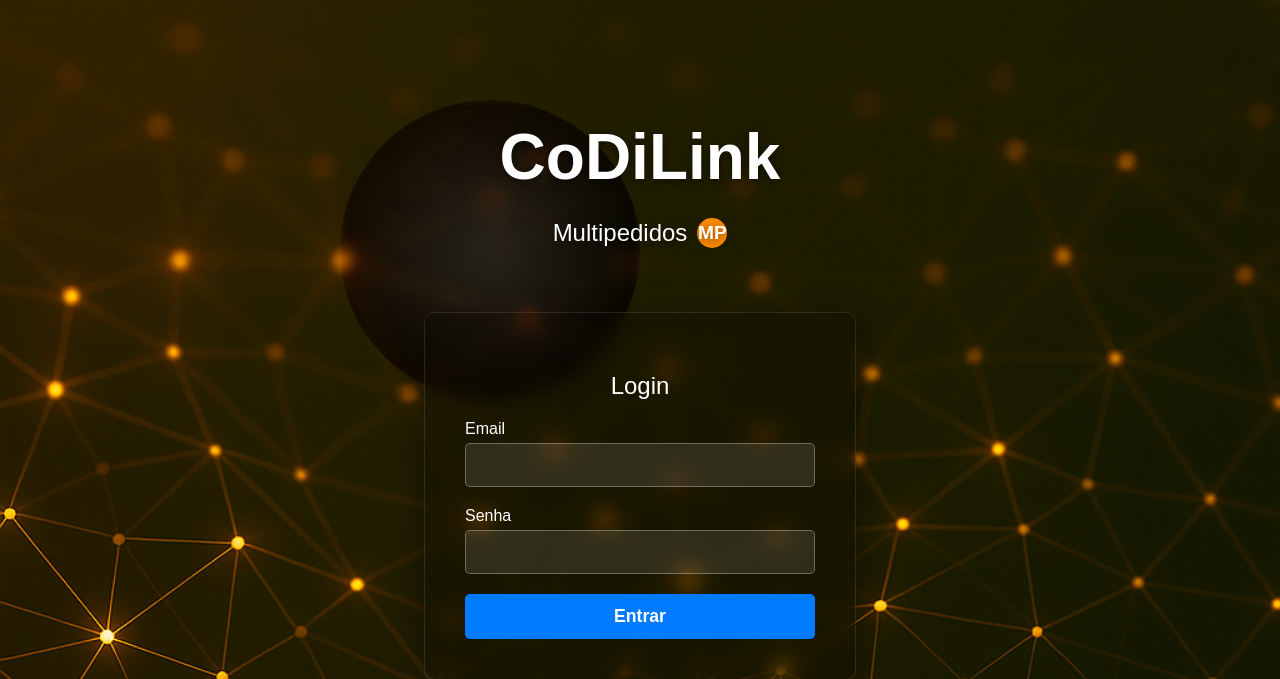
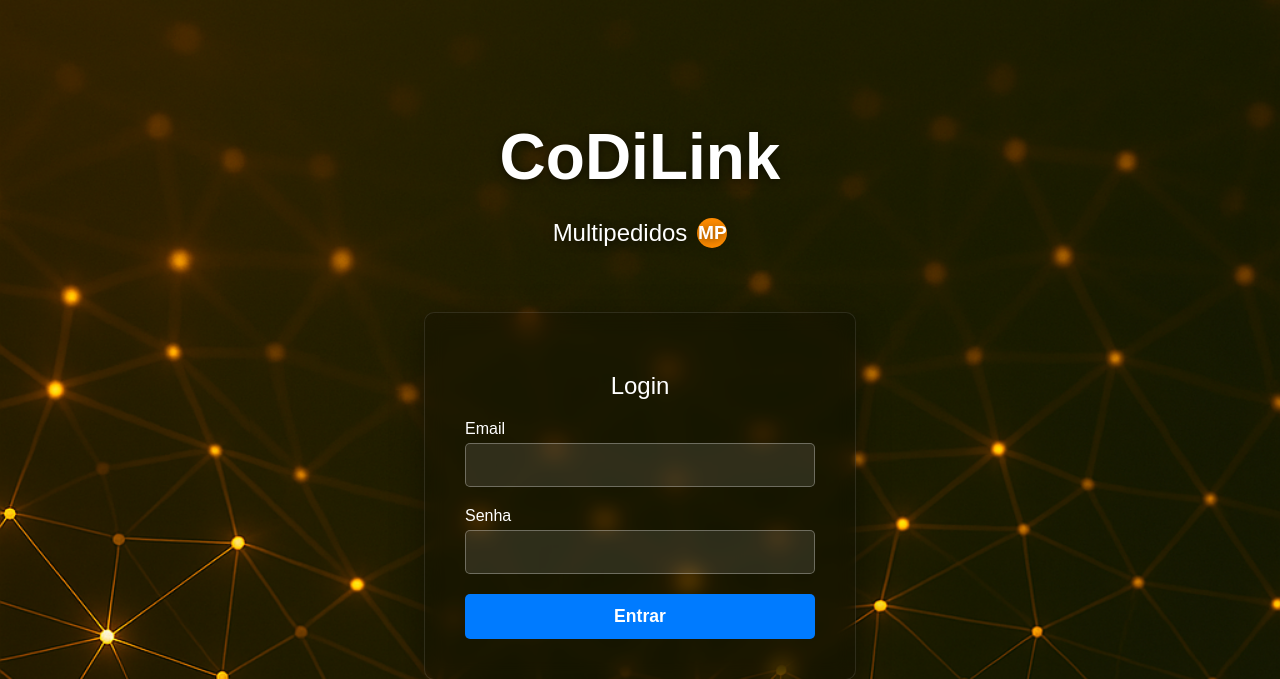
Before and after one commit to tomrzonta/webpage_MP, a Flask app: page /login in a window 1280 px wide. Shown: the top 679 px of the page. Run offline with Flask 3, Linux system fonts and the light colour scheme; some libraries are stand-ins or nearby versions.

Commit message:
novooo png

```diff
--- a/templates/login.html
+++ b/templates/login.html
@@ -13,25 +13,9 @@
             background-position: center;
             min-height: 100vh;
             overflow: hidden;
-
-            /* --- ALTERAÇÃO PRINCIPAL: Usando Flexbox --- */
             display: flex;
             justify-content: center;
             align-items: center;
-        }
-
-        .cursor-effect {
-            position: fixed;
-            width: 300px;
-            height: 300px;
-            border-radius: 50%;
-            background: radial-gradient(circle, rgba(255,255,255,0.1) 0%, rgba(255,255,255,0) 70%);
-            pointer-events: none;
-            transform: translate(-50%, -50%);
-            transition: opacity 0.3s;
-            z-index: 1;
-            backdrop-filter: blur(5px) contrast(1.2);
-            -webkit-backdrop-filter: blur(5px) contrast(1.2);
         }
 
         .page-container {
@@ -99,7 +83,6 @@
     </style>
 </head>
 <body>
-    <div class="cursor-effect"></div>
 
     <div class="page-container">
 
@@ -132,12 +115,5 @@
 
     </div>
 
-    <script>
-        document.addEventListener('mousemove', function(e) {
-            const cursorEffect = document.querySelector('.cursor-effect');
-            cursorEffect.style.left = e.clientX + 'px';
-            cursorEffect.style.top = e.clientY + 'px';
-        });
-    </script>
 </body>
 </html>
```
